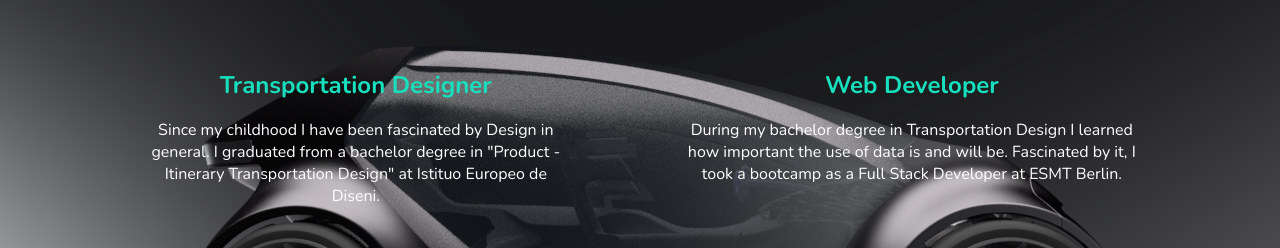
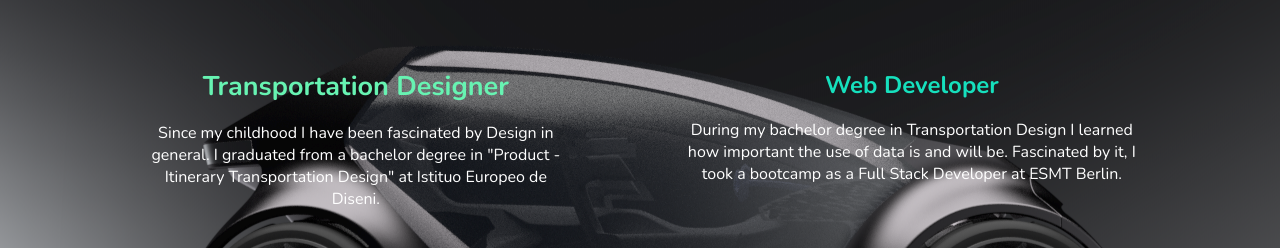
Before and after one commit to Zeitouna/My-Website, a plain HTML site: page index.html in a window 1280 px wide. In both pictures the pointer is over the link "Transportation Designer". Shown: the part 552-800 px from the top of the page. Drawn offline with nearby package versions, Linux system fonts and the light colour scheme; files whose address does not match are found by name.

Commit message:
small ux change

```diff
--- a/public/css/main.css
+++ b/public/css/main.css
@@ -434,6 +434,11 @@ button:hover {
   color: #16e0bd;
 }
 
+#links:hover {
+  color: #67f3b2;
+  font-size: 27px;
+}
+
 /* .social-media {
   position: absolute;
   border-style: solid;
```
